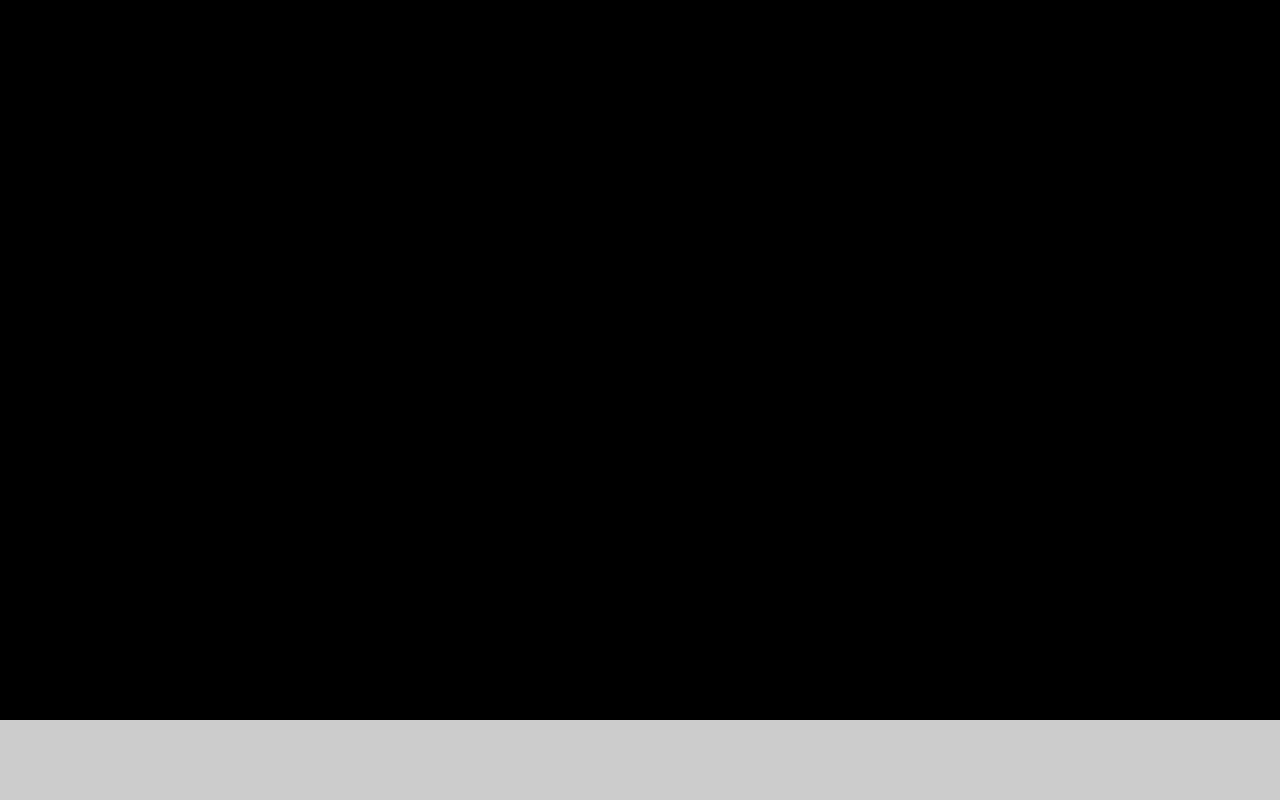
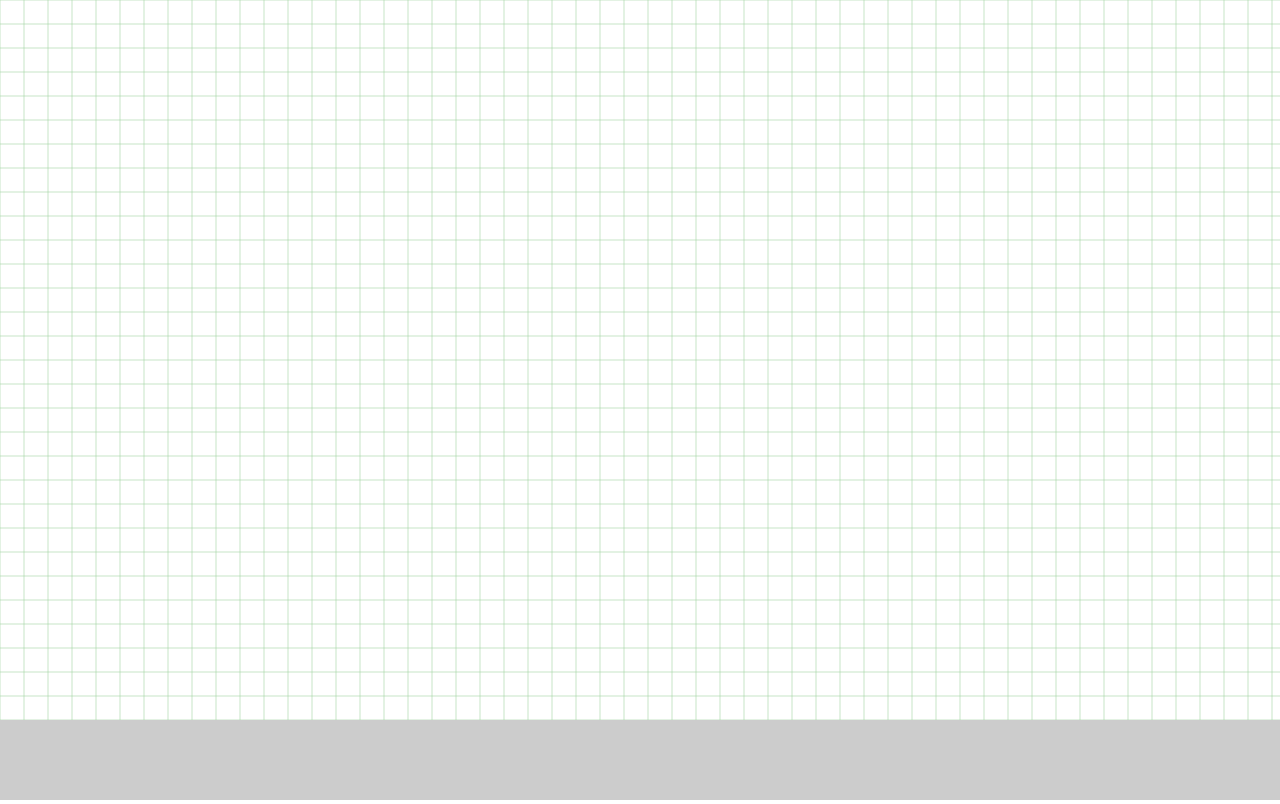
Before and after one commit to Baka9k/vega-test-task, a website built with webpack: page src/index.html in a window 1280 px wide. Built offline with nearby package versions, Linux system fonts and the light colour scheme.

Commit message:
Add grid background

```diff
--- a/src/js/ball-simulation.js
+++ b/src/js/ball-simulation.js
@@ -17,7 +17,15 @@ export default class BallSimulation {
 
   init () {
     // this.ball = new Ball(20, '#ff0000')
-    this.world = new World(this.width, this.height, '#000000', '#cccccc')
+    this.world = new World({
+      width: this.width,
+      height: this.height,
+      backgroundColor: '#ffffff',
+      floorColor: '#cccccc',
+      gridCellSize: 24,
+      gridLineWidth: 0.3,
+      gridLineColor: '#99CC99'
+    })
   }
 
   draw () {
--- a/src/js/world.js
+++ b/src/js/world.js
@@ -1,11 +1,14 @@
 export default class BallSimulation {
 
-  constructor (width, height, backgroundColor, floorColor) {
+  constructor ({width, height, backgroundColor, floorColor, gridCellSize, gridLineWidth, gridLineColor}) {
     this.width = width || 640
     this.height = height || 480
+    this.gridCellSize = gridCellSize
+    this.gridLineWidth = gridLineWidth
     this.colors = {
       background: backgroundColor || '#000000',
-      floor: floorColor || '#cccccc'
+      floor: floorColor || '#cccccc',
+      grid: gridLineColor
     }
     this.init()
   }
@@ -25,6 +28,29 @@ export default class BallSimulation {
     context.fillRect(0, 0, this.width, this.height)
   }
 
+  drawLine (context, fromX, fromY, toX, toY) {
+    context.strokeStyle = this.colors.grid
+    context.lineWidth = this.gridLineWidth
+    context.beginPath()
+    context.moveTo(fromX, fromY)
+    context.lineTo(toX, toY)
+    context.closePath()
+    context.stroke()
+    console.log(`Line: ${fromX}, ${fromY}, ${toX}, ${toY}`)
+  }
+
+  drawGrid (context, cellSize) {
+    // Vertical lines
+    for (let i = 0; i <= this.width; i += this.gridCellSize) {
+      this.drawLine(context, i, 0, i, this.height)
+      console.log(i, this.width, this.gridCellSize)
+    }
+    // Horizontal lines
+    for (let i = 0; i <= this.height; i += this.gridCellSize) {
+      this.drawLine(context, 0, i, this.width, i)
+    }
+  }
+
   drawFloor (context) {
     context.fillStyle = this.colors.floor
     context.fillRect(0, this.floorY, this.width, this.floorHeight)
@@ -32,6 +58,7 @@ export default class BallSimulation {
 
   draw (context) {
     this.drawBackground(context)
+    this.drawGrid(context)
     this.drawFloor(context)
   }
 
--- a/src/scss/styles.scss
+++ b/src/scss/styles.scss
@@ -5,6 +5,7 @@
 html, body {
   margin: 0;
   padding: 0;
+  overflow: hidden;
 }
 
 #main {
```
Also changed, not shown: src/js/ball.js (added).
